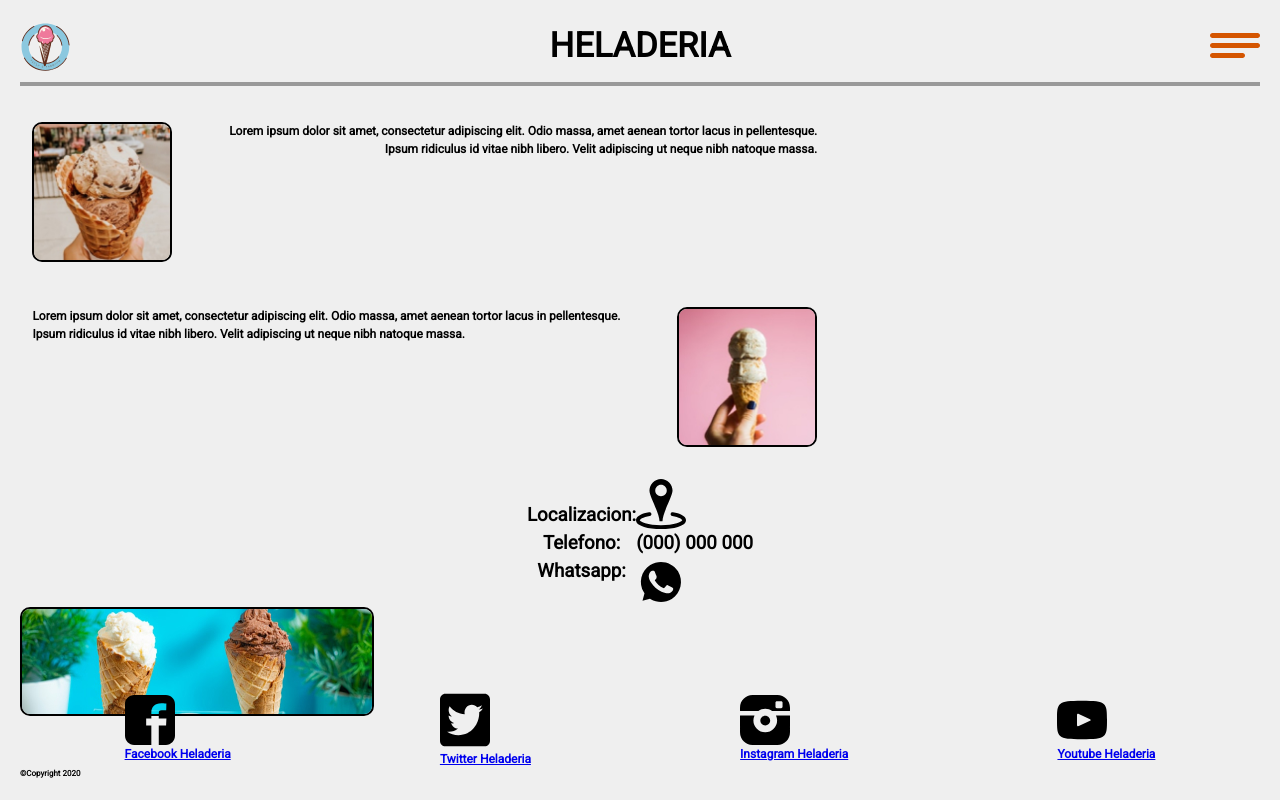
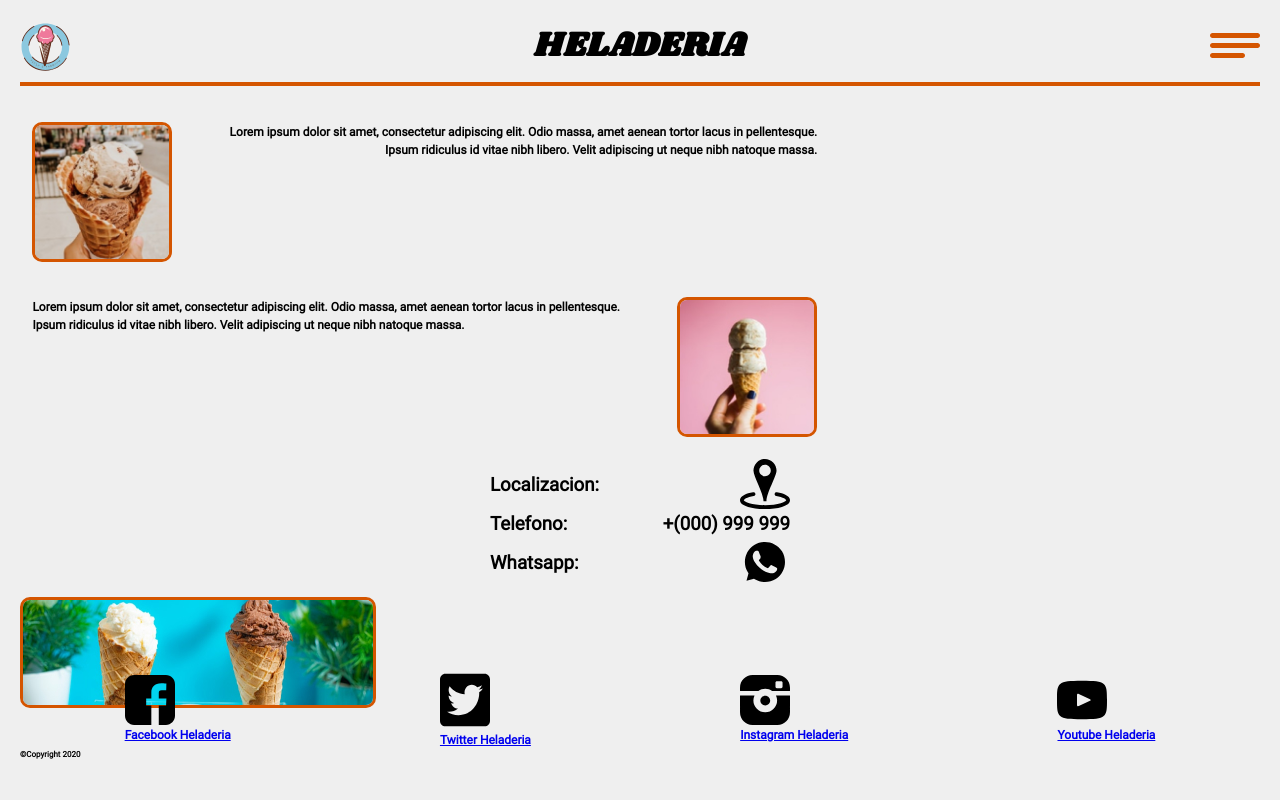
Before and after one commit to sosan/proyecto_heladeria, a plain HTML site: page docs/index.html in a window 1280 px wide. Drawn offline with Linux system fonts and the light colour scheme.

Commit message:
added local fonts

```diff
--- a/docs/css/general.css
+++ b/docs/css/general.css
@@ -1,9 +1,36 @@
 /* CSS general para toda la web */
+
+/* Fuentes propias */
+@font-face
+{
+    font-family: "robotoregular";
+    font-weight: normal;
+    font-style: normal;
+    src:
+        local("robotoregular"),
+        url("../fonts/roboto-regular-webfont.woff2") format("woff2"),
+        url("../fonts/roboto-regular-webfont.woff") format("woff");
+
+}
+
+@font-face {
+    font-family: "shrikhandregular";
+    font-weight: normal;
+    font-style: normal;
+    src:
+        local("shrikhandregular"),
+        url("../fonts/shrikhand-regular-webfont.woff2") format("woff2"),
+        url("../fonts/shrikhand-regular-webfont.woff") format("woff");
+
+}
+
+
+
 
 html
 {
     background-color: #eeee;
-    font-family: "Roboto", Arial, Helvetica, sans-serif;
+    font-family: "robotoregular", sans-serif;
     font-size: 16px;
     color: black;
 }
@@ -28,10 +55,11 @@ body
 .titulo
 {
     font-size: 2.15rem;
+    font-family: "shrikhandregular";
 }
 
 .linea {
-    border: 2px solid #999999;
+    border: 2px solid #d45500;
     height: 1px;
     margin-bottom: 1.5rem;
 
@@ -44,7 +72,7 @@ footer {
     bottom: 80px;
     left: 0;
     width: 100%;
-    height: 50px;
+    height: 70px;
     padding: 20px;
 }
 
--- a/docs/css/index.css
+++ b/docs/css/index.css
@@ -3,7 +3,7 @@
 .promociones
 {
     box-sizing: border-box;
-    margin-bottom: 20px;
+    margin-bottom: 10px;
 }
 
 .row {
@@ -24,7 +24,7 @@
 {
     width: 140px;
     height: 140px;
-    border: 2px solid black;
+    border: 3px solid #d45500;
     border-radius: 10px;
 }
 
@@ -34,26 +34,21 @@
     display: flex;
     justify-content: center;
     font-size: 1rem;
+    margin-bottom: 10px;
 }
 
-.listaIzquierda
+.contenidoLista
 {
-    text-align: center;
-    align-self: center;
-
+    display: flex;
+    justify-content: space-between;
+    align-items: center;
+    width: 300px;
 }
 
-.listaDerecha
-{
-    text-align: center;
-    align-self: center;
-
-
-}
 
 .imagenAlargada
 {
-    border: 2px solid black;
+    border: 3px solid #d45500;
     border-radius: 10px;
 
 }
--- a/docs/index.html
+++ b/docs/index.html
@@ -33,7 +33,7 @@
     <link rel="stylesheet" href="./css/index.css">
 
     <!-- fuente externas desde googleapi -->
-    <link href="https://fonts.googleapis.com/css2?family=Roboto&display=swap" rel="stylesheet">
+    <!-- <link href="https://fonts.googleapis.com/css2?family=Roboto&display=swap" rel="stylesheet"> -->
 
     <title>HELADERIA</title>
 </head>
@@ -79,28 +79,21 @@
 
         <!-- Seccion Informacion Empresa-->
         <section class="informacion">
-            <ul class="listaIzquierda">
-                <li>
+            <ul >
+                <li class="contenidoLista">
                     <h3>Localizacion: </h3>
-                </li>
-                <li>
-                    <h3>Telefono: </h3>
-                </li>
-                <li>
-                    <h3>Whatsapp: </h3>
-                </li>
-            </ul>
-            <ul class="listaDerecha">
-                <li>
                     <img src="./img/svg/loca.svg" alt="">
                 </li>
-                <li>
-                    <h3>(000) 000 000</h3>
+                <li class="contenidoLista">
+                    <h3>Telefono:</h3>
+                    <h3>+(000) 999 999</h3>
                 </li>
-                <li>
+                <li class="contenidoLista">
+                    <h3>Whatsapp: </h3>
                     <img src="./img/svg/whatsapp.svg" alt="">
                 </li>
             </ul>
+
 
         </section>
 
@@ -135,7 +128,6 @@
                 <img src="./img/svg/youtube.svg" alt="">
                 <h6 class="redesSociales">Youtube Heladeria</h6>
             </a>
-
         </section>
         <!-- Copy -->
         <h6>&copy;Copyright 2020</h6>
```
Also changed, not shown: assets/Roboto-Regular.ttf (added), assets/Shrikhand-Regular.ttf (added), docs/fonts/roboto-regular-webfont.woff (added), docs/fonts/roboto-regular-webfont.woff2 (added), docs/fonts/shrikhand-regular-webfont.woff (added), docs/fonts/shrikhand-regular-webfont.woff2 (added).
